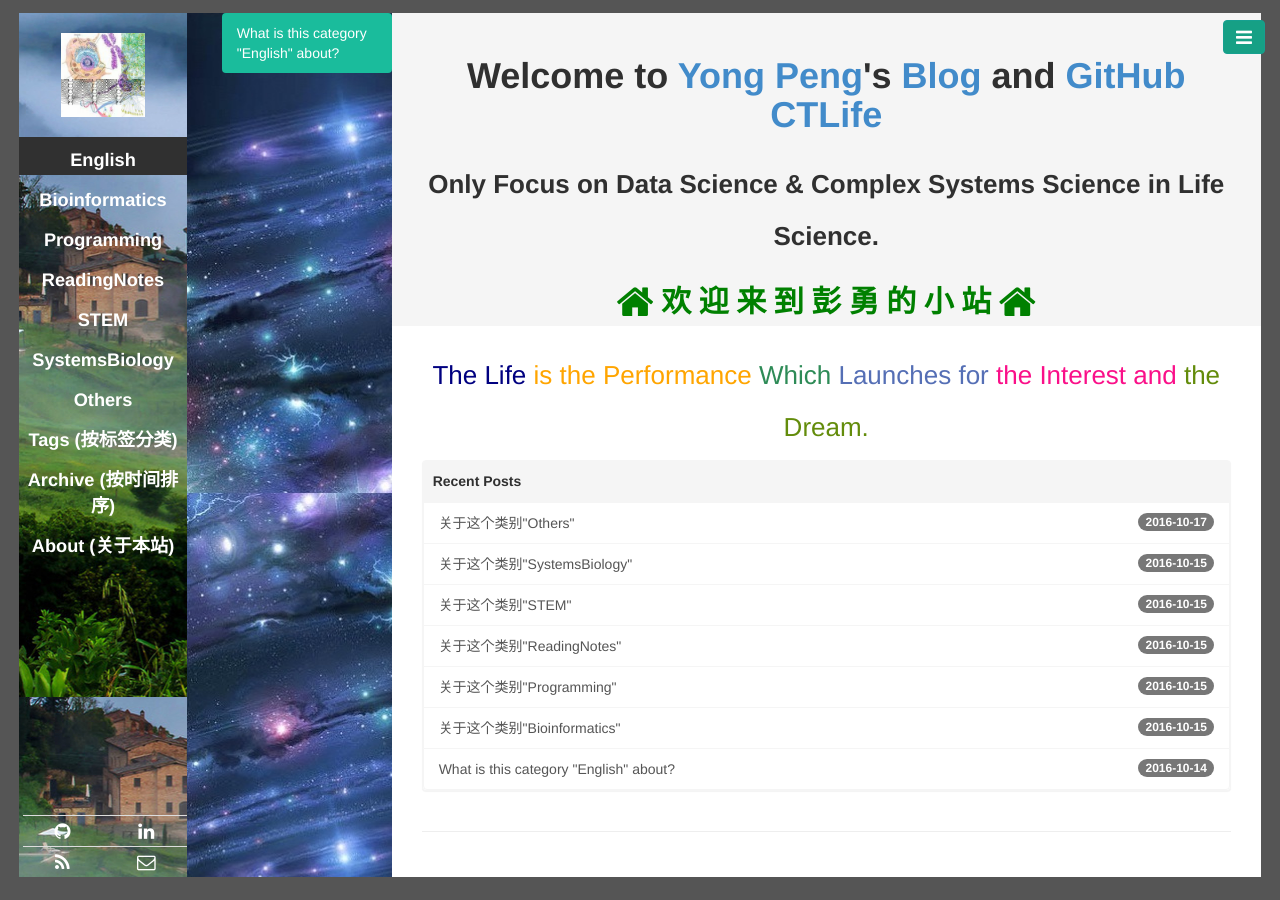
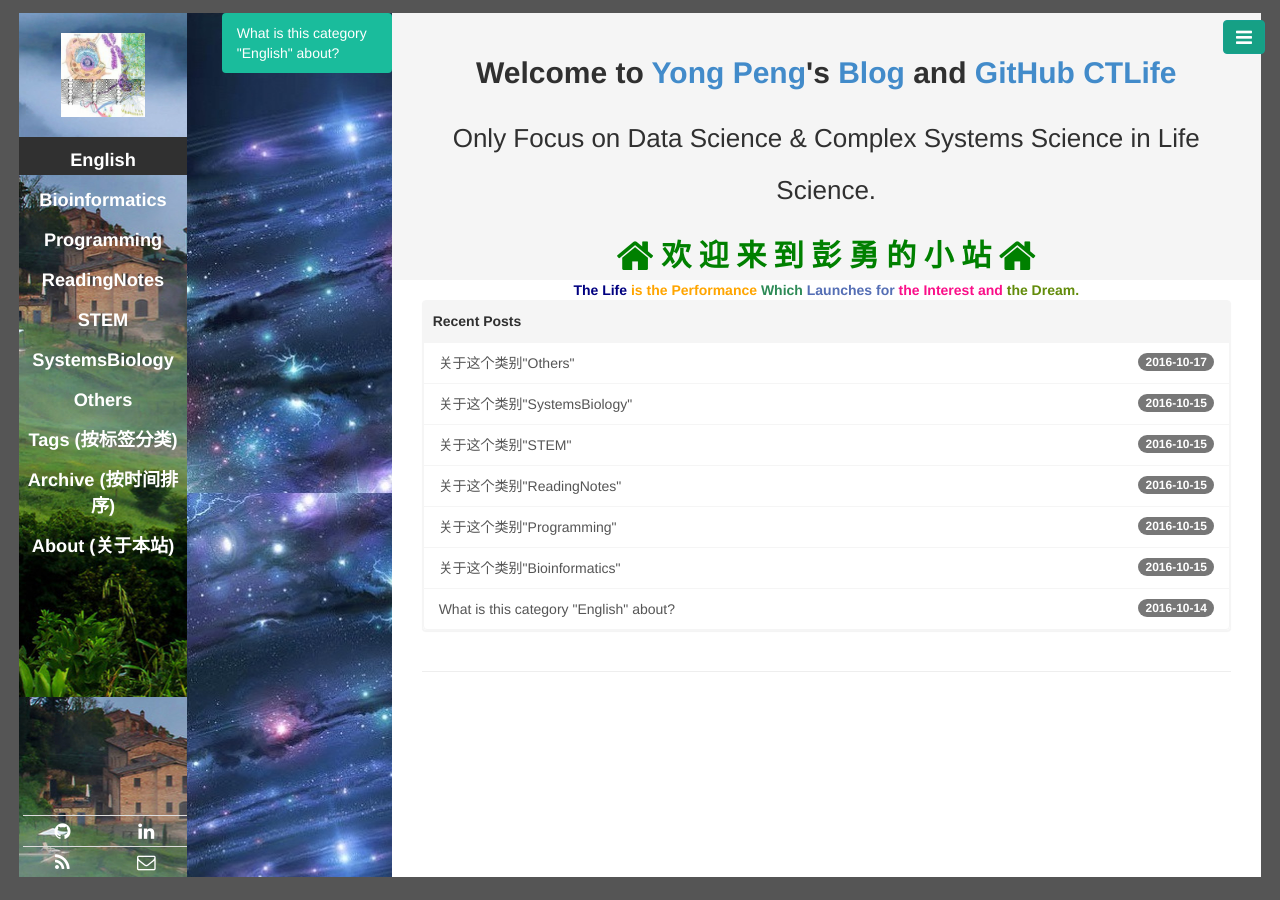
Before and after one commit to CTLife/CTLife.github.io, a Jekyll site: the page built from index.html, in a window 1280 px wide. Built offline with Jekyll 4.4.1, drawn with Linux system fonts in a browser that asks for light colours; Markdown is read by kramdown in place of the engine named in the settings; the list of posts is cut into pages by our own code.

Commit message:
Update index.html

```diff
--- a/index.html
+++ b/index.html
@@ -1,8 +1,8 @@
 ---
 layout: page_title
 title:  <center>
-        <h1><b> Welcome to <a href="https://ctlife.github.io/yongpeng.html"> Yong Peng</a>'s <a href="https://CTLife.github.io"> Blog </a> and <a href="https://github.com/CTLife"> GitHub CTLife</a> </b> </h1>
-        <h3><b> Only Focus on Data Science & Complex Systems Science in Life Science. </b></h3>
+        <h2><b> Welcome to <a href="https://ctlife.github.io/yongpeng.html"> Yong Peng</a>'s <a href="https://CTLife.github.io"> Blog </a> and <a href="https://github.com/CTLife"> GitHub CTLife</a> </b> </h2>
+        <h3> Only Focus on Data Science & Complex Systems Science in Life Science. </h3>
         <h2 style = "font-family:KaiTi; color:green"><b><i class="fa fa-home fa-lg"><br></i>  欢 迎 来 到 彭 勇 的 小 站  <i class="fa fa-home fa-lg"><br></i></b></h2>
         </center>
 titlename: Yong Peng
@@ -10,9 +10,9 @@ titlename: Yong Peng
 
 
 <center>
-        <h3><font color="#000080"> The Life </font><font color="#FFA500"> is the Performance </font><font color="#2E8B57"> Which </font><font
+        <b><font color="#000080"> The Life </font><font color="#FFA500"> is the Performance </font><font color="#2E8B57"> Which </font><font
         color="#601986"> </font><font color="#556fb5"> Launches for </font><font color="#fa1089"> the Interest and </font><font
-        color="#638c0b">the Dream.<br> </font></h3>
+        color="#638c0b">the Dream.<br> </font></b>
 </center>
 
 <div class="row">
```
